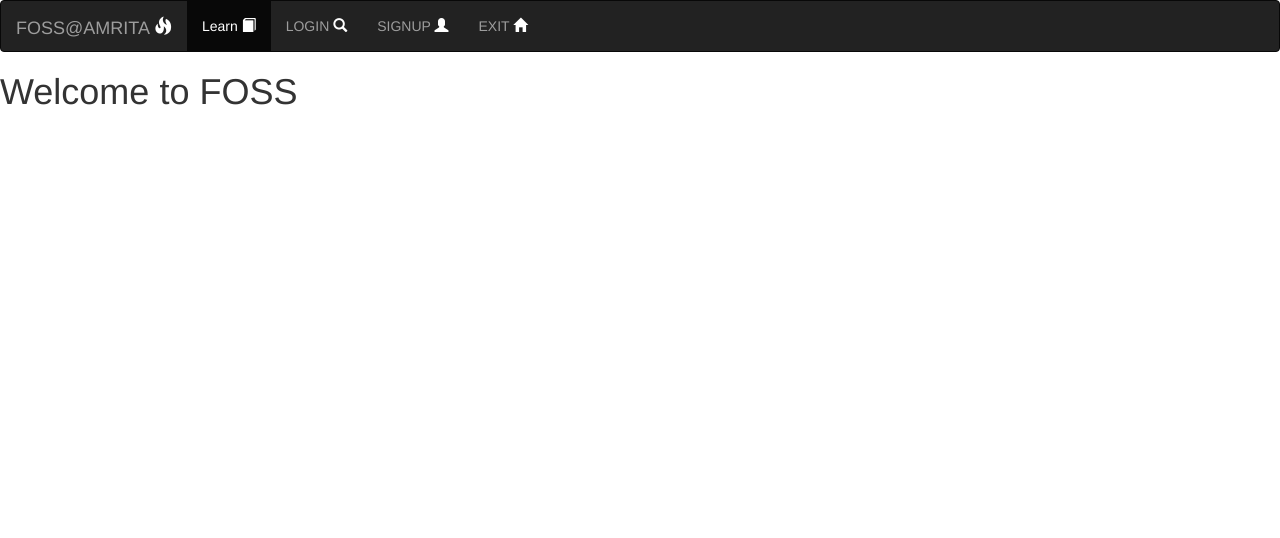
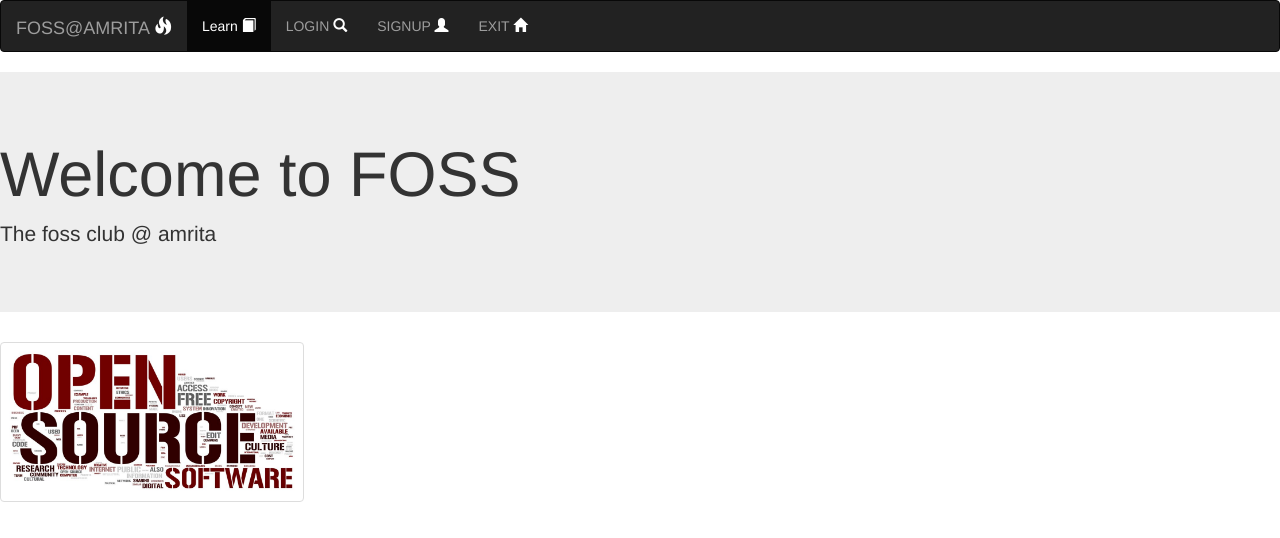
Before and after one commit to pranavpraj21/super-html, a plain HTML site: page index.html in a window 1280 px wide. Drawn offline with Linux system fonts and the light colour scheme.

Commit message:
bootstrap

```diff
--- a/index.html
+++ b/index.html
@@ -35,8 +35,11 @@
     </div>
     </nav>
 
-	<div class="jumpotron">
+	<div class="jumbotron">
 	<h1>Welcome to FOSS</h1>
+	<p>The foss club @ amrita</p>
+	</div>
+	  <img src="foss.jpg" class="img-thumbnail" alt="Cinque Terre" width="304" height="300">
 	<!--
 	<div class="row">
 	<div class="col-md-4">
```
Also changed, not shown: foss.jpg (added).
